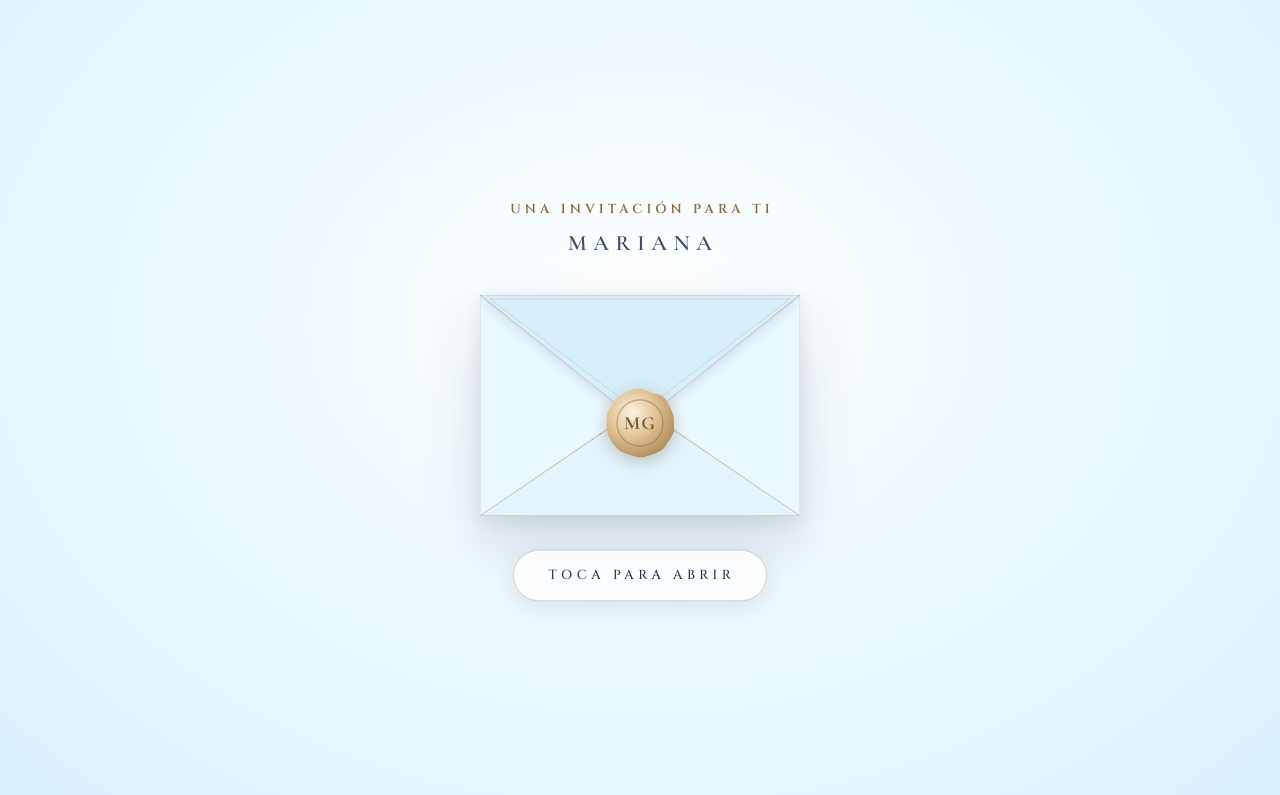
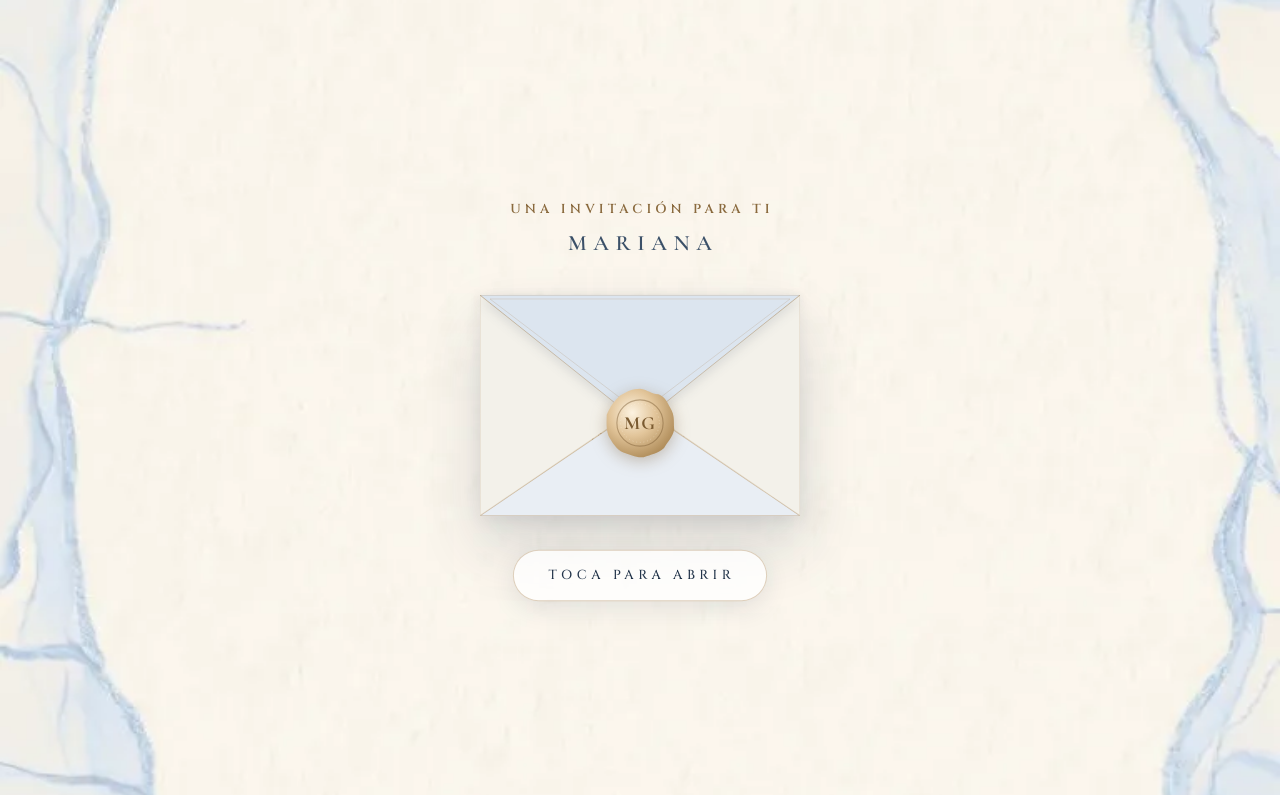
Before and after one commit to alejandro090503/xv-mariana-mg, a plain HTML site: page index.html in a window 1280 px wide. Shown: the top 795 px of the page. Drawn offline with nearby package versions, Linux system fonts and the light colour scheme.

Commit message:
feat: fondos de tinta azul polvo/crema/champán (tintas de Lekshmy repintadas)
Co-Authored-By: Claude Opus 5.5 <noreply@anthropic.com>

```diff
--- a/index.html
+++ b/index.html
@@ -72,13 +72,13 @@ section{position:relative;padding:72px 26px;text-align:center;}
 
 /* ---------- SOBRE ---------- */
 #envelope{position:fixed;inset:0;z-index:10000;display:flex;flex-direction:column;align-items:center;justify-content:center;gap:34px;
-  background:radial-gradient(ellipse at 50% 40%,#ffffff 0%,#eaf8ff 55%,#d9f2fd 100%);cursor:pointer;transition:opacity .9s ease;}
+  background:#f8f4ea url(ink-oval.webp) center/cover no-repeat;cursor:pointer;transition:opacity .9s ease;}
 #envelope.gone{opacity:0;pointer-events:none;}
 .env-top{text-align:center;}
 .env-top .eyebrow{margin-bottom:6px;}
 .env-top .nm{font-family:var(--serif);font-weight:600;font-size:22px;letter-spacing:.3em;text-transform:uppercase;color:var(--ink-2);padding-left:.3em;}
 .letter{position:relative;width:min(320px,82vw);aspect-ratio:1.45;perspective:1100px;}
-.letter .back{position:absolute;inset:0;border-radius:6px;background:linear-gradient(160deg,#f4fbff,#dff3fd);box-shadow:0 30px 60px rgba(34,52,74,.16),0 6px 16px rgba(34,52,74,.08);border:1px solid rgba(168,132,86,.25);}
+.letter .back{position:absolute;inset:0;border-radius:6px;background:linear-gradient(160deg,#fbf8f0,#efe8d8);box-shadow:0 30px 60px rgba(34,52,74,.16),0 6px 16px rgba(34,52,74,.08);border:1px solid rgba(168,132,86,.25);}
 .letter .card{position:absolute;left:7%;right:7%;top:8%;height:84%;background:linear-gradient(170deg,#fffef4,#fffbe6);border-radius:4px;border:1px solid rgba(168,132,86,.3);
   display:flex;flex-direction:column;align-items:center;justify-content:center;gap:4px;transition:transform 1s cubic-bezier(.2,.7,.2,1) .55s;z-index:1;}
 .letter .card b{font-family:var(--serif);font-weight:600;font-size:24px;letter-spacing:.24em;color:var(--ink);}
@@ -240,7 +240,7 @@ section{position:relative;padding:72px 26px;text-align:center;}
 .confetti{position:fixed;top:-12px;width:8px;height:12px;z-index:9000;pointer-events:none;border-radius:2px;}
 
 /* ---------- FOOTER ---------- */
-footer{position:relative;z-index:1;padding:60px 20px 120px;text-align:center;}
+footer{position:relative;z-index:1;overflow:hidden;padding:60px 20px 120px;text-align:center;}
 footer .mono{font-family:var(--serif);font-weight:600;font-size:46px;letter-spacing:.1em;}
 footer .fd{font-family:var(--caps);font-size:13px;letter-spacing:.3em;color:var(--ink-2);margin-top:6px;}
 footer .credit{display:inline-block;margin-top:26px;font-family:var(--serif);font-weight:600;font-size:16px;color:var(--ink-2);text-decoration:none;}
@@ -286,6 +286,15 @@ footer .credit{display:inline-block;margin-top:26px;font-family:var(--serif);fon
 .nf-list a.cur{font-style:italic;color:var(--accent);}
 .nf-foot{text-align:center;font-family:var(--caps);font-size:12px;letter-spacing:.26em;color:var(--ink-2);}
 
+
+/* Fondos de tinta (tintas de Lekshmy repintadas a azul polvo/crema/champán) */
+.ink{position:absolute;inset:0;z-index:0;pointer-events:none;background-size:cover;background-position:center;
+  -webkit-mask-image:linear-gradient(to bottom,transparent 0,#000 90px,#000 calc(100% - 90px),transparent 100%);
+          mask-image:linear-gradient(to bottom,transparent 0,#000 90px,#000 calc(100% - 90px),transparent 100%);}
+.ink-top-only{-webkit-mask-image:linear-gradient(to bottom,#000 0,#000 calc(100% - 120px),transparent 100%);mask-image:linear-gradient(to bottom,#000 0,#000 calc(100% - 120px),transparent 100%);}
+.ink-flip{transform:scaleY(-1);}
+section>*:not(.ink):not(.hero-glow):not(.hero-frame),footer>*:not(.ink){position:relative;z-index:1;}
+
 @media (prefers-reduced-motion:reduce){
   *,*::before,*::after{animation-duration:.01ms!important;animation-iteration-count:1!important;transition-duration:.2s!important;}
 }
@@ -314,12 +323,12 @@ footer .credit{display:inline-block;margin-top:26px;font-family:var(--serif);fon
     <div class="back"></div>
     <div class="card"><span>XV AÑOS</span><b>MARIANA</b><span>15 · IV · 2027</span></div>
     <div class="front"><svg viewBox="0 0 320 220" preserveAspectRatio="none" aria-hidden="true">
-      <path d="M0 220 L160 112 L320 220 Z" fill="#e3f4fd" stroke="rgba(168,132,86,.35)" stroke-width="1"/>
-      <path d="M0 0 L0 220 L150 118 Z" fill="#eaf8ff" stroke="rgba(168,132,86,.25)" stroke-width="1"/>
-      <path d="M320 0 L320 220 L170 118 Z" fill="#eaf8ff" stroke="rgba(168,132,86,.25)" stroke-width="1"/>
+      <path d="M0 220 L160 112 L320 220 Z" fill="#e9eef4" stroke="rgba(168,132,86,.35)" stroke-width="1"/>
+      <path d="M0 0 L0 220 L150 118 Z" fill="#f3f1ea" stroke="rgba(168,132,86,.25)" stroke-width="1"/>
+      <path d="M320 0 L320 220 L170 118 Z" fill="#f3f1ea" stroke="rgba(168,132,86,.25)" stroke-width="1"/>
     </svg></div>
     <div class="flap"><svg viewBox="0 0 320 128" preserveAspectRatio="none" aria-hidden="true">
-      <path d="M0 0 L320 0 L160 128 Z" fill="#d6effb" stroke="rgba(168,132,86,.4)" stroke-width="1"/>
+      <path d="M0 0 L320 0 L160 128 Z" fill="#dce5ef" stroke="rgba(168,132,86,.4)" stroke-width="1"/>
       <path d="M10 4 L310 4 L160 118 Z" fill="none" stroke="rgba(168,132,86,.3)" stroke-width=".7"/>
     </svg></div>
     <div class="seal"><svg viewBox="0 0 80 80" aria-hidden="true">
@@ -350,6 +359,7 @@ footer .credit{display:inline-block;margin-top:26px;font-family:var(--serif);fon
 
   <!-- PORTADA -->
   <section class="hero" id="inicio" data-nav="Inicio">
+    <div class="ink ink-top-only" style="background-image:url(ink-top.webp);background-position:top center"></div>
     <div class="hero-glow" aria-hidden="true"></div>
     <div class="hero-frame" aria-hidden="true"></div>
     <div class="hero-inner" id="heroInner">
@@ -374,6 +384,7 @@ footer .credit{display:inline-block;margin-top:26px;font-family:var(--serif);fon
 
   <!-- MENSAJE -->
   <section id="mensaje" data-nav="Mensaje">
+    <div class="ink" style="background-image:url(ink-oval.webp)"></div>
     <div class="letter-card fx-letter">
       <div class="eyebrow">Con todo nuestro cariño</div>
       <p class="quote split-words">Hay momentos que soñamos toda la vida&hellip; y hay días que marcan el inicio de una nueva historia.</p>
@@ -384,6 +395,7 @@ footer .credit{display:inline-block;margin-top:26px;font-family:var(--serif);fon
 
   <!-- CUENTA REGRESIVA -->
   <section id="cuenta" data-nav="Cuenta">
+    <div class="ink" style="background-image:url(ink-hero.webp);opacity:.7"></div>
     <div class="eyebrow">Faltan</div>
     <h2 class="sec-title split-title">Cuenta regresiva</h2>
     <div class="cd" id="cd">
@@ -428,6 +440,7 @@ footer .credit{display:inline-block;margin-top:26px;font-family:var(--serif);fon
 
   <!-- DRESS CODE -->
   <section id="vestimenta" data-nav="Vestimenta">
+    <div class="ink" style="background-image:url(ink-corner.webp);opacity:.85"></div>
     <div class="eyebrow">Etiqueta</div>
     <h2 class="sec-title split-title">Código de vestimenta</h2>
     <div class="dc-note">Formal</div>
@@ -464,6 +477,7 @@ footer .credit{display:inline-block;margin-top:26px;font-family:var(--serif);fon
 
   <!-- ÁLBUM -->
   <section id="album" data-nav="Álbum">
+    <div class="ink" style="background-image:url(ink-hero.webp);opacity:.6"></div>
     <div class="eyebrow">Recuerdos</div>
     <h2 class="sec-title split-title">Álbum compartido</h2>
     <div class="album-card">
@@ -495,6 +509,7 @@ footer .credit{display:inline-block;margin-top:26px;font-family:var(--serif);fon
 
   <!-- RSVP -->
   <section id="rsvp" data-nav="Confirmar">
+    <div class="ink" style="background-image:url(ink-footer.webp);opacity:.75"></div>
     <div class="eyebrow">R.S.V.P.</div>
     <h2 class="sec-title split-title">Confirma tu asistencia</h2>
     <div class="rsvp-card">
@@ -538,6 +553,7 @@ footer .credit{display:inline-block;margin-top:26px;font-family:var(--serif);fon
 </div>
 
 <footer>
+  <div class="ink ink-flip" style="background-image:url(ink-top.webp);-webkit-mask-image:linear-gradient(to bottom,transparent,#000 120px);mask-image:linear-gradient(to bottom,transparent,#000 120px)"></div>
   <div class="mono foil">MG</div>
   <div class="fd">Mariana · XV años · 2027</div>
   <a class="credit" href="https://www.instagram.com/elysium.invitaciones" target="_blank" rel="noopener">@elysium.invitaciones</a>
```
Also changed, not shown: ink-corner.webp (added), ink-footer.webp (added), ink-hero.webp (added), ink-oval.webp (added), ink-top.webp (added), og-image.jpg, 1 other file.
